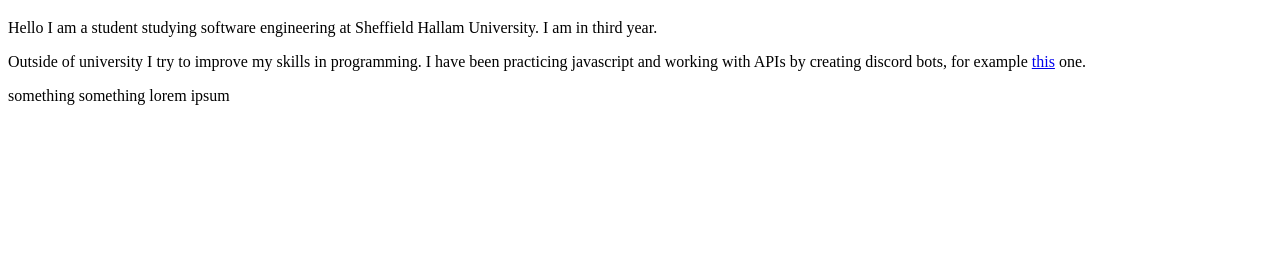
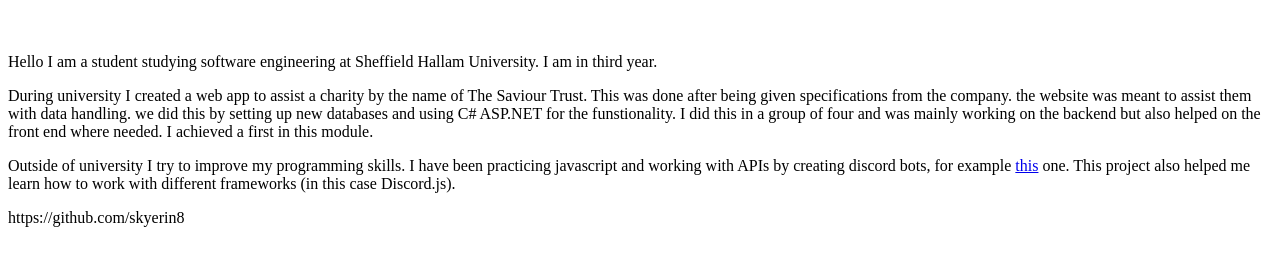
Before and after one commit to GlitchSkye/GlitchSkye.github.io, a plain HTML site: page index.html in a window 1280 px wide. Shown: the part 61-326 px from the top of the page. Drawn offline with Linux system fonts and the light colour scheme.

Commit message:
Update index.html

```diff
--- a/index.html
+++ b/index.html
@@ -1,12 +1,30 @@
 <!DOCTYPE html>
-<html>
+<html lang = "en">
+
+<head>
+    <meta charset="UTF-8">
+    <meta name="Description" content="Skye Marlow">
+    <meta name="viewport" content="width=device-width, initial-scale=1" />
+    <title> About me </title>
+</head>
+
 <body>
 <h1>Skye Marlow</h1>
+<br>
 <p> Hello I am a student studying software engineering at Sheffield Hallam University. I am in third year.  </p>
 
-<p> Outside of university I try to improve my skills in programming. I have been practicing javascript and working with
-APIs by creating discord bots, for example <a href="https://github.com/skyerin8/just-another-discord-bot">this</a> one.</p>
+<p> During university I created a web app to assist a charity by the name of The Saviour Trust. This was done after being given
+specifications from the company. the website was meant to assist them with data handling. we did this by setting up new
+databases and using C# ASP.NET for the funstionality. I did this in a group of four and was mainly working on the backend but also
+ helped on the front end where needed. I achieved a first in this module. </p>
 
-<p> something something lorem ipsum</p>
+<p> Outside of university I try to improve my programming skills. I have been practicing javascript and working with
+APIs by creating discord bots, for example <a href="https://github.com/skyerin8/just-another-discord-bot">this</a> one.
+This project also helped me learn how to work with different frameworks (in this case Discord.js).
+</p>
+
+<footer>
+    https://github.com/skyerin8
+</footer>
 </body>
 </html>
```
